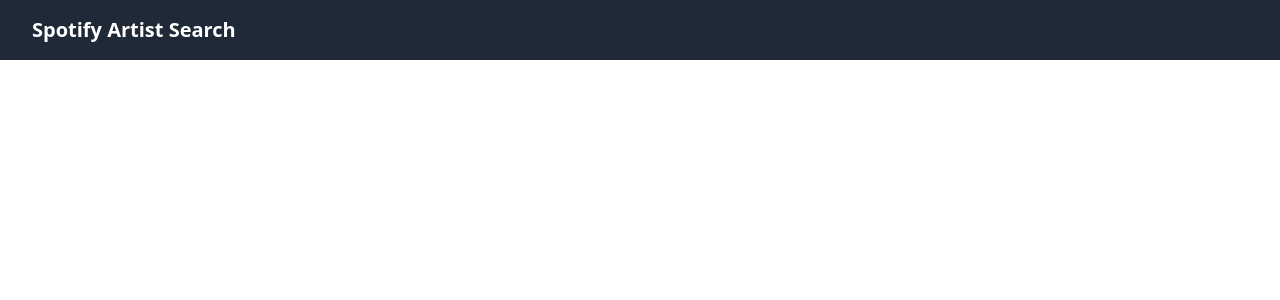
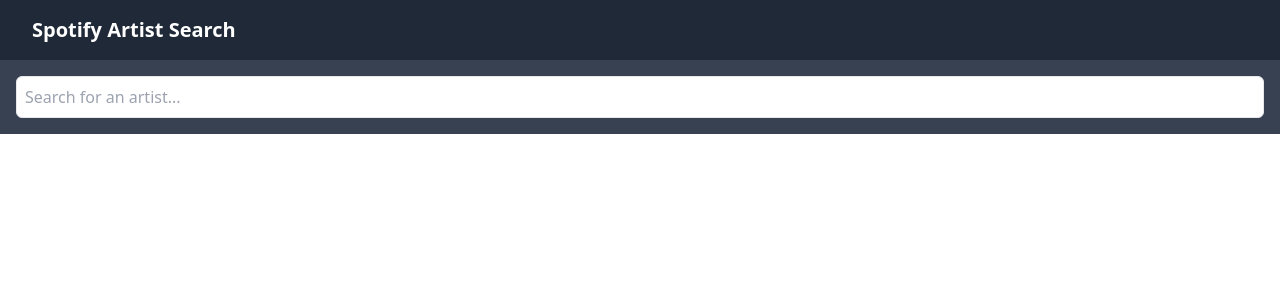
Before and after one commit to mmchokor/museDiscover, a React (Vite) app: page /search in a window 1280 px wide. Shown: the top 300 px of the page. Built offline with nearby package versions, Linux system fonts and the light colour scheme.

Commit message:
Added Search functionality

```diff
--- a/src/App.jsx
+++ b/src/App.jsx
@@ -1,6 +1,7 @@
 import { Route, BrowserRouter as Router, Routes } from 'react-router-dom'
 import Navbar from './components/layout/Navbar'
 import Login from './pages/Login'
+import Search from './pages/Search'
 
 function App() {
    return (
@@ -10,8 +11,7 @@
             <main className='bg-gray-700'>
                <Routes>
                   <Route path='/' element={<Login />} />
-                  {/* <Route path='/' element={<Home />} />
-               <Route path='/' element={<Home />} /> */}
+                  <Route path='/search' element={<Search />} />
                </Routes>
             </main>
          </Router>
--- /dev/null
+++ b/src/api/spotify.js
@@ -0,0 +1,12 @@
+export const getArtists = async (artist) => {
+   const response = await fetch(
+      `https://api.spotify.com/v1/search?q=${artist}&type=artist`,
+      {
+         headers: {
+            Authorization: `Bearer ${localStorage.getItem('accessToken')}`,
+         },
+      }
+   )
+   const data = await response.json()
+   return data.artists.items
+}
--- a/src/pages/Login.jsx
+++ b/src/pages/Login.jsx
@@ -1,21 +1,6 @@
 import React, { useEffect } from 'react'
-import { useNavigate } from 'react-router-dom'
 
 const Login = () => {
-   const navigate = useNavigate()
-
-   useEffect(() => {
-      const params = new URLSearchParams(window.location.hash.replace('#', ''))
-      const accessToken = params.get('access_token')
-
-      if (accessToken) {
-         // Store the access token in local storage
-         localStorage.setItem('accessToken', accessToken)
-         // Redirect to the Artist Search page
-         navigate('/search')
-      }
-   }, [])
-
    const handleLoginClick = () => {
       const clientId = 'f785d7ec1fcd4c8fa269b54be112e689'
       const redirectUri = 'http://localhost:3000/search'
--- /dev/null
+++ b/src/pages/Search.jsx
@@ -0,0 +1,70 @@
+import React, { useEffect, useState } from 'react'
+import { useNavigate } from 'react-router-dom'
+import { getArtists } from '../api/spotify'
+
+function ArtistSearch() {
+   const navigate = useNavigate()
+   const [searchTerm, setSearchTerm] = useState('')
+   const [searchResults, setSearchResults] = useState([])
+
+   // Function to handle search input change
+   const handleSearchChange = (event) => {
+      const newSearchTerm = event.target.value
+      setSearchTerm(newSearchTerm)
+   }
+
+   useEffect(() => {
+      const params = new URLSearchParams(window.location.hash.replace('#', ''))
+      const accessToken = params.get('access_token')
+      console.log(accessToken)
+
+      if (accessToken) {
+         // Store the access token in local storage
+         localStorage.setItem('accessToken', accessToken)
+         // Redirect to the Artist Search page
+         navigate('/search')
+      }
+   }, [])
+
+   // use a use effect instead of debouce
+   useEffect(() => {
+      if (searchTerm) {
+         const searching = async () => {
+            const results = await getArtists(searchTerm)
+            setSearchResults(await results)
+         }
+         searching()
+      } else {
+         setSearchResults([])
+      }
+   }, [searchTerm])
+
+   return (
+      <div className='p-4'>
+         <form>
+            <label htmlFor='search' className='sr-only'>
+               Search for an artist
+            </label>
+            <input
+               type='text'
+               id='search'
+               className='w-full border rounded-md p-2'
+               placeholder='Search for an artist...'
+               value={searchTerm}
+               onChange={handleSearchChange}
+            />
+         </form>
+         {/* {searchResults.length > 0 && (
+            <ul className='mt-4'>
+               {searchResults.map((result) => (
+                  <li key={result.id}>
+                     <a href={`/artist/${result.id}`}>{result.name}</a>
+                  </li>
+               ))}
+            </ul>
+         )} */}
+      </div>
+   )
+}
+
+export default ArtistSearch
```
